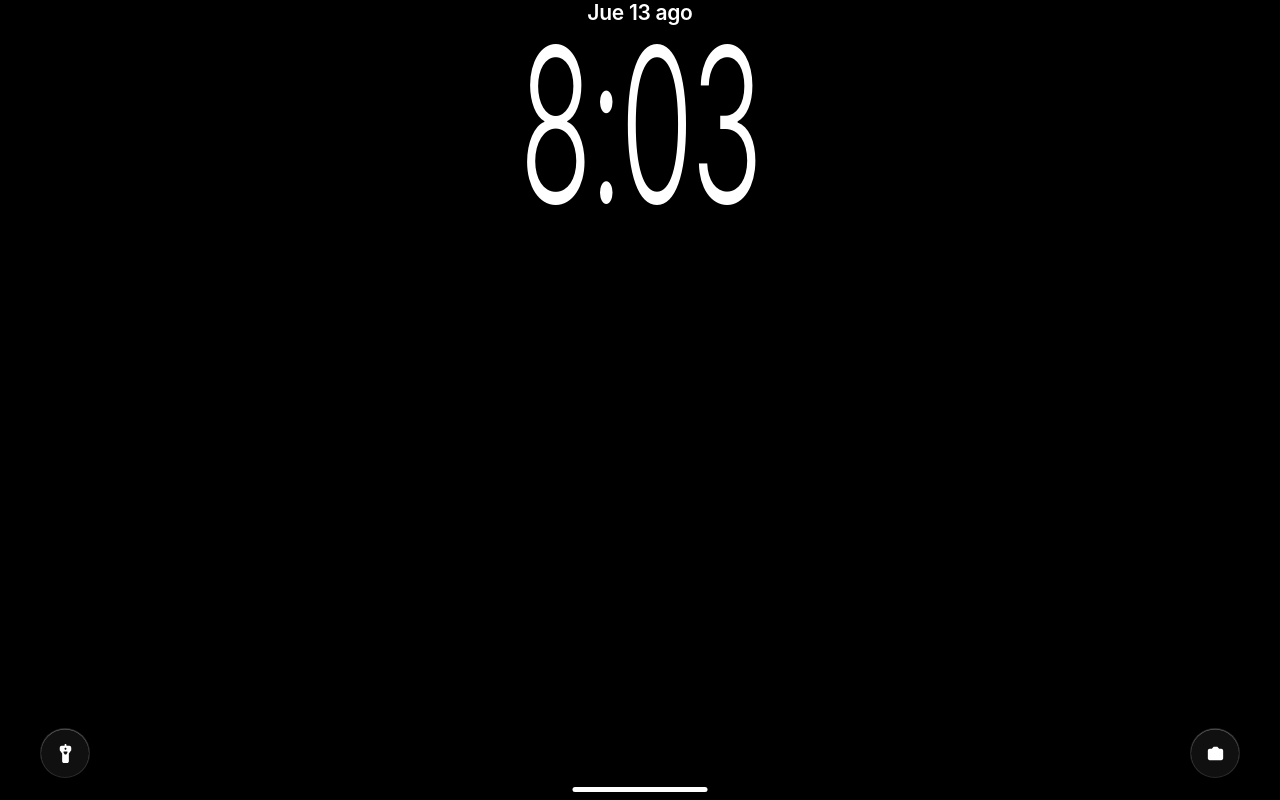
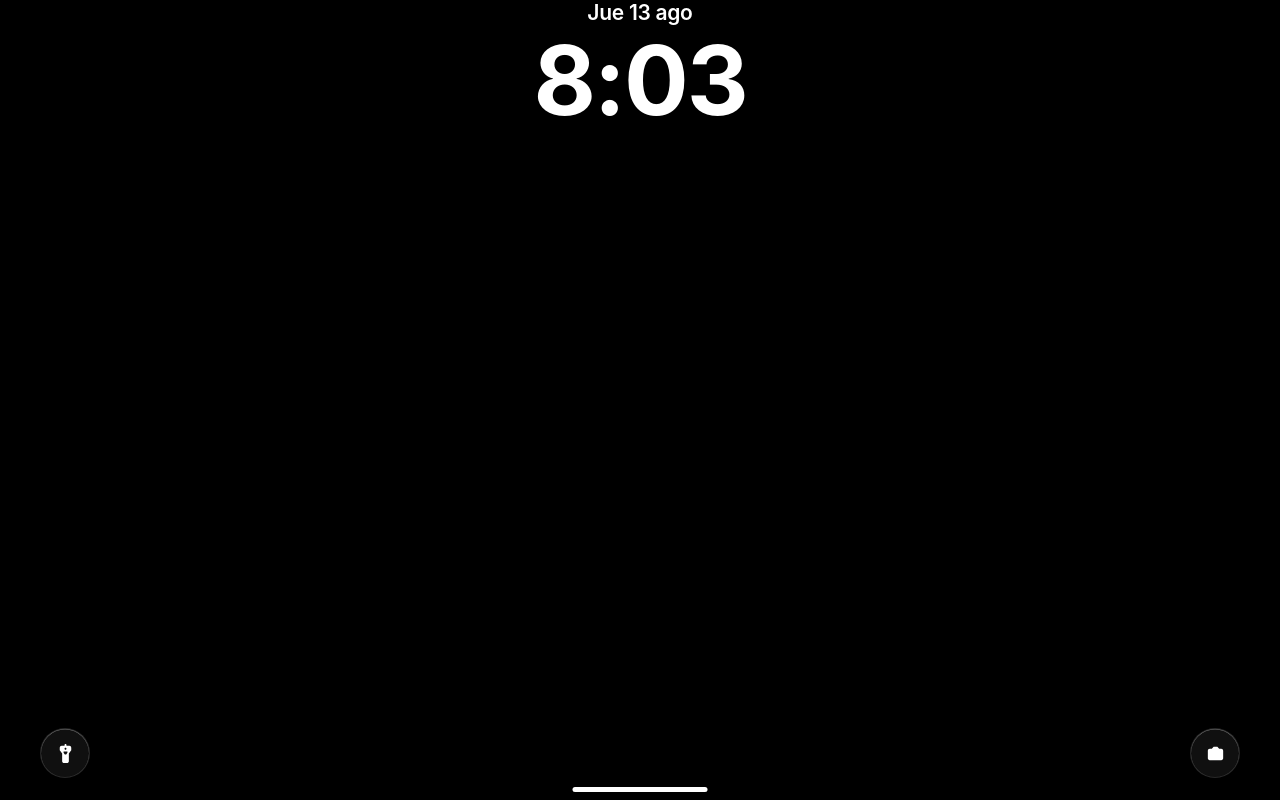
Before and after one commit to MiniMarti/Truco-reloj, a plain HTML site: page index.html in a window 1280 px wide. Drawn offline with Linux system fonts and the light colour scheme.

Commit message:
Update index.html

```diff
--- a/index.html
+++ b/index.html
@@ -57,19 +57,17 @@
             text-shadow: 0 1px 4px rgba(0,0,0,0.6);
         }
 
-        /* RELOJ CON MISMO TAMAÑO Y LETRA BLANCA SÓLIDA */
+        /* RELOJ CON PROPORCIÓN NATURAL (Sin escalado ni deformación) */
         .time {
-            font-size: 135px;
-            font-weight: 300;
+            font-size: 96px;
+            font-weight: 700;
             display: inline-block;
-            transform: scale(0.88, 1.6);
-            transform-origin: top center;
-            letter-spacing: -3px;
-            line-height: 0.82;
-            margin-top: 10px;
-            margin-bottom: 50px;
+            letter-spacing: -2px;
+            line-height: 1;
+            margin-top: 5px;
+            margin-bottom: 20px;
 
-            /* Blanco totalmente opaco sin transparencias ni bordes */
+            /* Blanco sólido */
             color: #ffffff !important;
             -webkit-text-stroke: 0;
             text-shadow: 0 4px 15px rgba(0, 0, 0, 0.5);
```
